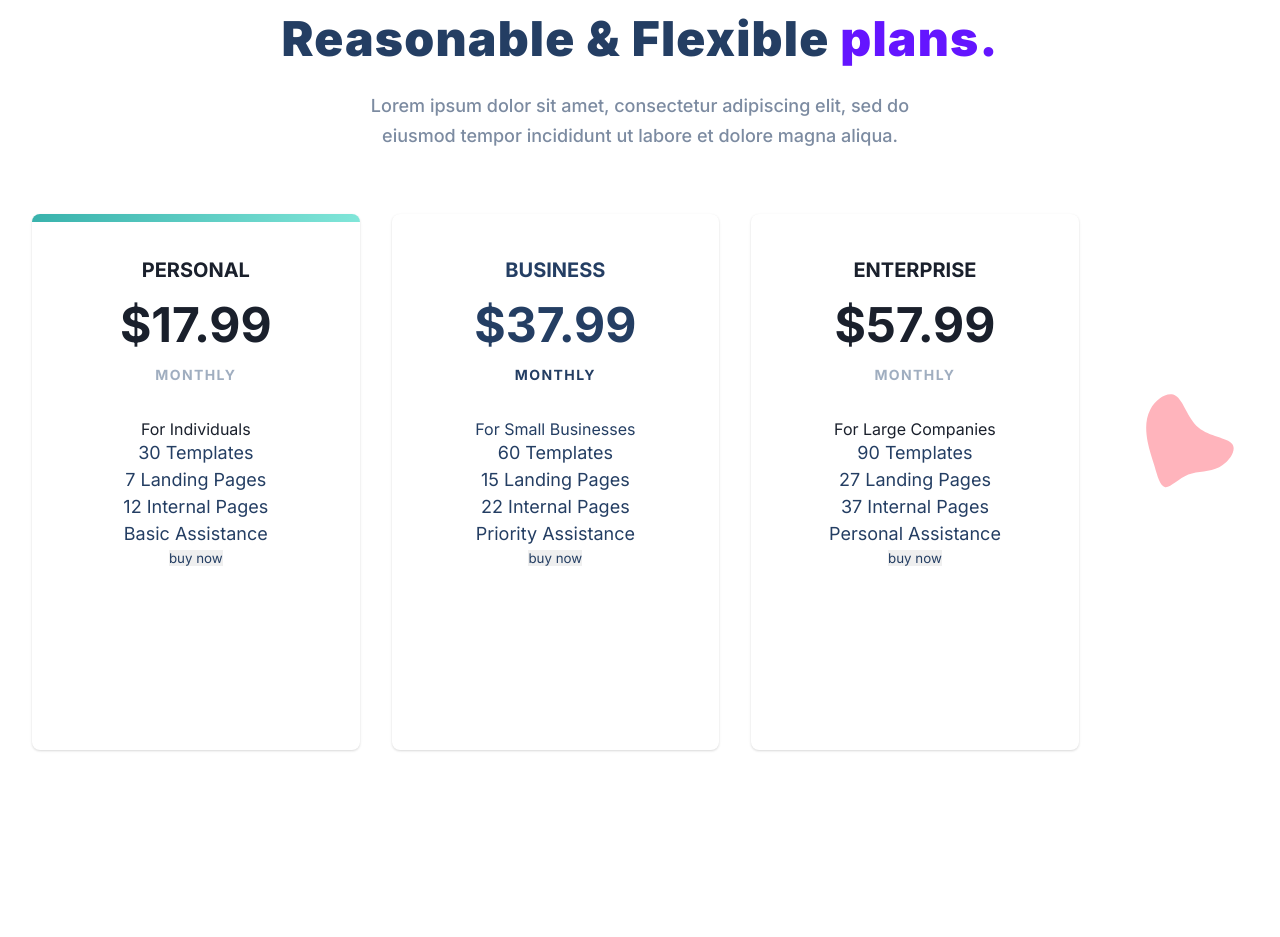
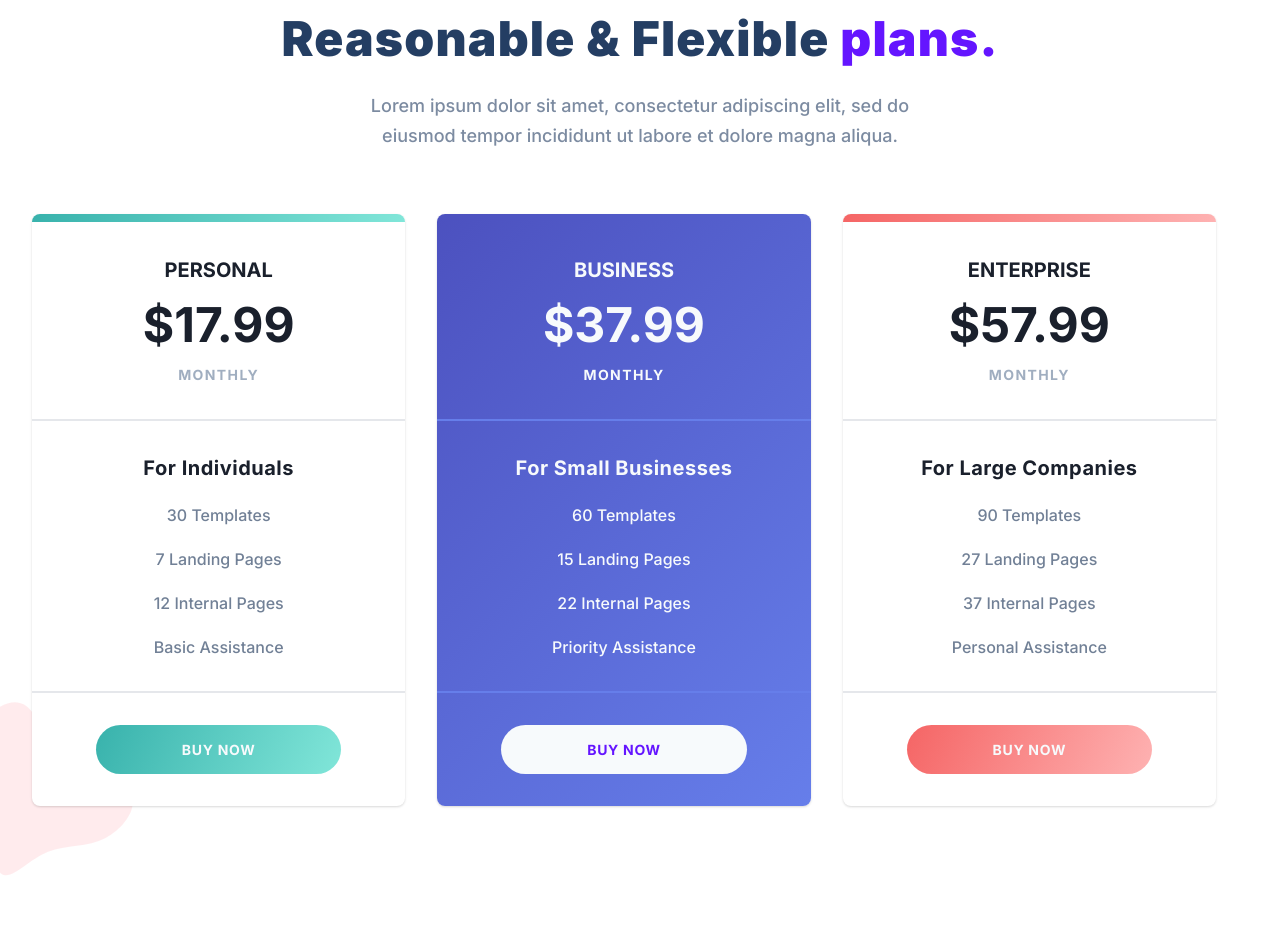
Before and after one commit to Jayo2987/fes-project, a plain HTML site: page index.html in a window 1280 px wide. Shown: the part 3855-4792 px from the top of the page. Drawn offline with Linux system fonts and the light colour scheme.

Commit message:
docs: completed styling in css pricing section

```diff
--- a/style.css
+++ b/style.css
@@ -792,7 +792,8 @@ PRICING ↓
   border-top-right-radius: 0.5rem;
 }
 
-.plan:nth-child(1) .plan__stripe {
+.plan:nth-child(1) .plan__stripe,
+.plan:nth-child(1) .plan__button {
   color:#f7fafc;
   background: linear-gradient(115deg, rgb(56, 178, 172) 0%, rgb(129, 230, 217) 100%);
 }
@@ -833,6 +834,99 @@ PRICING ↓
 .plan:nth-child(odd) .plan__duration {
   color: #a0aec0;
 }
+
+.plan.plan:nth-child(1) .plan__middle, .plan:nth-child(3) .plan__middle {
+  border-top: 2px solid rgb(229, 231, 235);
+  border-bottom: 2px solid rgb(229, 231, 235);
+}
+
+.plan__middle {
+  margin-left: -2rem;
+  margin-right: -2rem;
+  display: flex;
+  flex-direction: column;
+  border-top-width: 2px;
+  border-bottom-width: 2px;
+  padding: 2rem;
+}
+
+.plan__target {
+  font-size: 20px;
+  line-height: 1.5;
+  font-weight: 700;
+  letter-spacing: 0.025em;
+}
+
+.plan__feature {
+  margin-top: 20px;
+  font-weight: 500;
+  line-height: 1.5;
+  color: #718096;
+  font-size: 16px;
+}
+
+.plan__bottom {
+  padding-left: 4rem;
+  padding-right: 4rem;
+  padding-top: 2rem;
+  padding-bottom: 2rem;
+}
+
+.plan__button:hover {
+  transform: translate(1px, -1px);
+  box-shadow: rgba( 0, 0, 0, 0) 0px 0px 0px 0px, rgba( 0, 0, 0, 0) 0px 0px 0px 0px, rgba(0, 0, 0, 0.1) 0px 20px 25px -5px, rgba(0, 0, 0, 0.04) 0px 10px 10px -5px;
+}
+
+.plan__button {
+  border-radius: 0.25rem;
+  background-color: rgb(100, 21, 255);
+  padding: 0.75rem 2rem;
+  font-weight: 700;
+  color: rgb(247 250 252);
+  transition: all 300ms ease;
+  width: 100%;
+  border-radius: 9999px;
+  padding-top: 1rem;
+  padding-bottom: 1rem;
+  font-size: 0.875rem;
+  text-transform: uppercase;
+  letter-spacing: 0.05em;
+}
+
+.plan:nth-child(2) {
+  background: linear-gradient(135deg, rgb(76, 81, 191) 0%, rgb(102, 126, 234) 100%);
+}
+
+.plan:nth-child(2) .plan__name, .plan:nth-child(2) .plan__price, .plan:nth-child(2) .plan__target, .plan:nth-child(2) .plan__duration, .plan:nth-child(2) .plan__feature {
+  color: #f7fafc
+}
+
+.plan:nth-child(2) .plan__middle {
+  border-top: 2px solid rgb(102, 126, 234);
+  border-bottom: 2px solid rgb(102, 126, 234);
+}
+
+.plan:nth-child(2) .plan__button {
+  color: #6415ff;
+  background-color: #f7fafc;
+}
+
+.plan:nth-child(3) .plan__stripe, .plan:nth-child(3) .plan__button {
+  color: #f7fafc;
+  background: linear-gradient(115deg, rgb(245, 101, 101) 0%, rgb(254, 178, 178) 100%);
+}
+
+.plans__blob {
+  z-index: -10;
+  position:absolute;
+  left: 0;
+  bottom: 0;
+  transform: translateX(-50%) translateY(50%) scaleX(1) scaleY(1);
+  height: 256px;
+  width: 256px;
+  opacity: 0.25;
+}
+
 
 /*
 
@@ -908,6 +1002,15 @@ MOBILE RESPONSIVENESS ↓
     width: 5rem;
     bottom: -50px;
   }
+
+  .plan__bottom {
+    padding-left: 2rem;
+    padding-right: 2rem;
+  }
+
+  .plan__button {
+    max-width: none;
+  }
 }
 
 @media (max-width: 1024px) {
```
